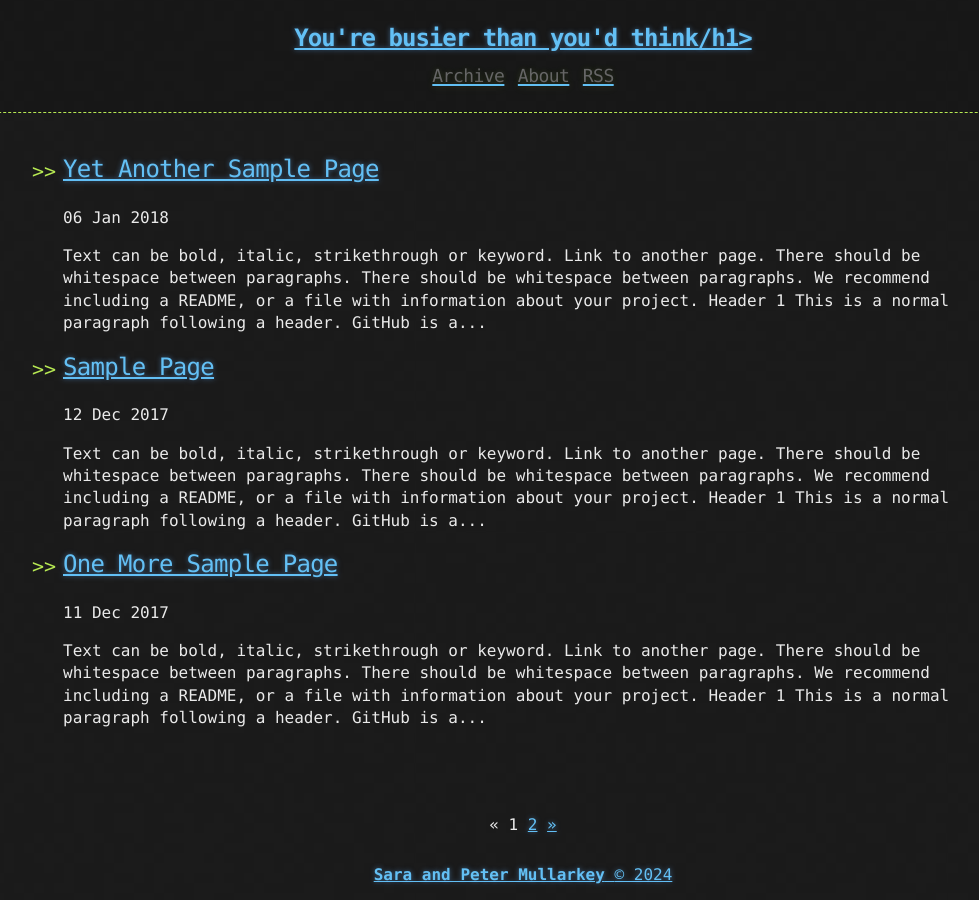
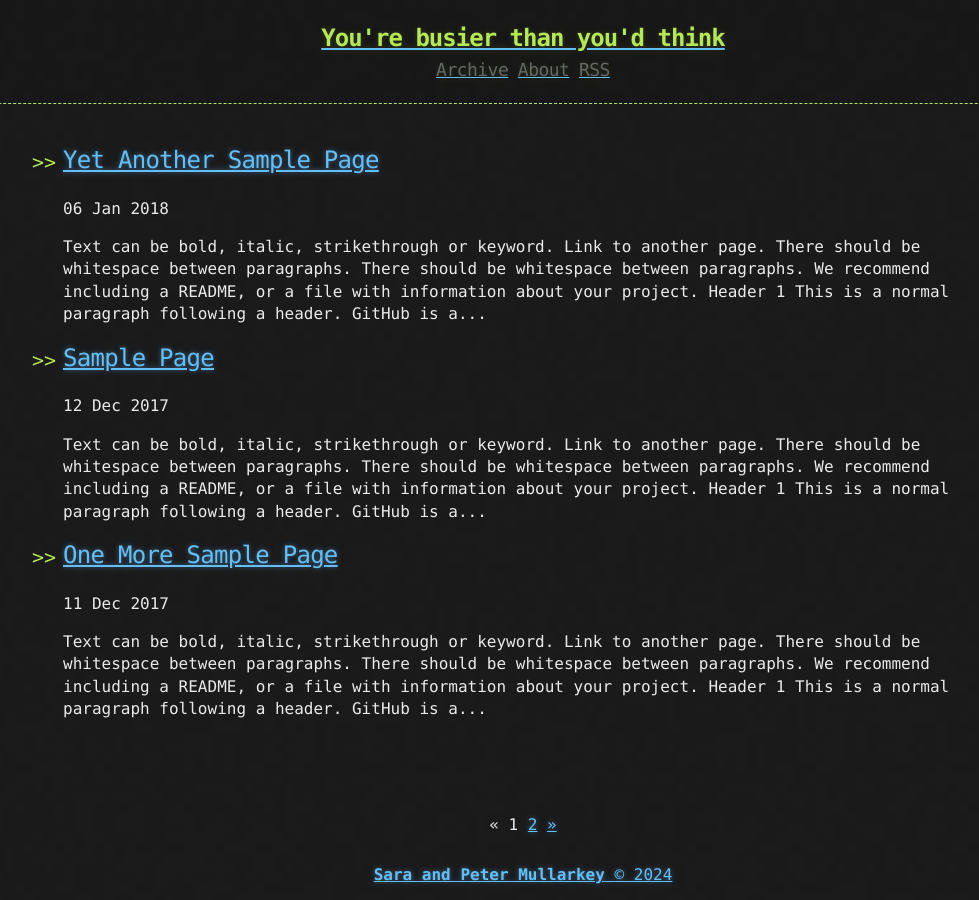
Before and after one commit to petermullarkey/petermullarkey.github.io, a Jekyll site: the page built from index.html, in a window 1280 px wide. Shown: the whole page, without its empty margins (117-1096 px from the left). Built offline with Jekyll 4.4.1, drawn with Linux system fonts in a browser that asks for light colours; the list of posts is cut into pages by our own code.

```diff
--- a/_includes/header.html
+++ b/_includes/header.html
@@ -2,7 +2,7 @@
   <div>
     <a href="{{ "/" | prepend: site.baseurl | replace: '//', '/' }}">
     {% assign owner_first_name = site.owner | split: " " %}
-    <h1>You're busier than you'd think/h1>
+    <h1>You're busier than you'd think</h1>
     </a>
     <div class="header-links">
       {% include links.html %}
```
